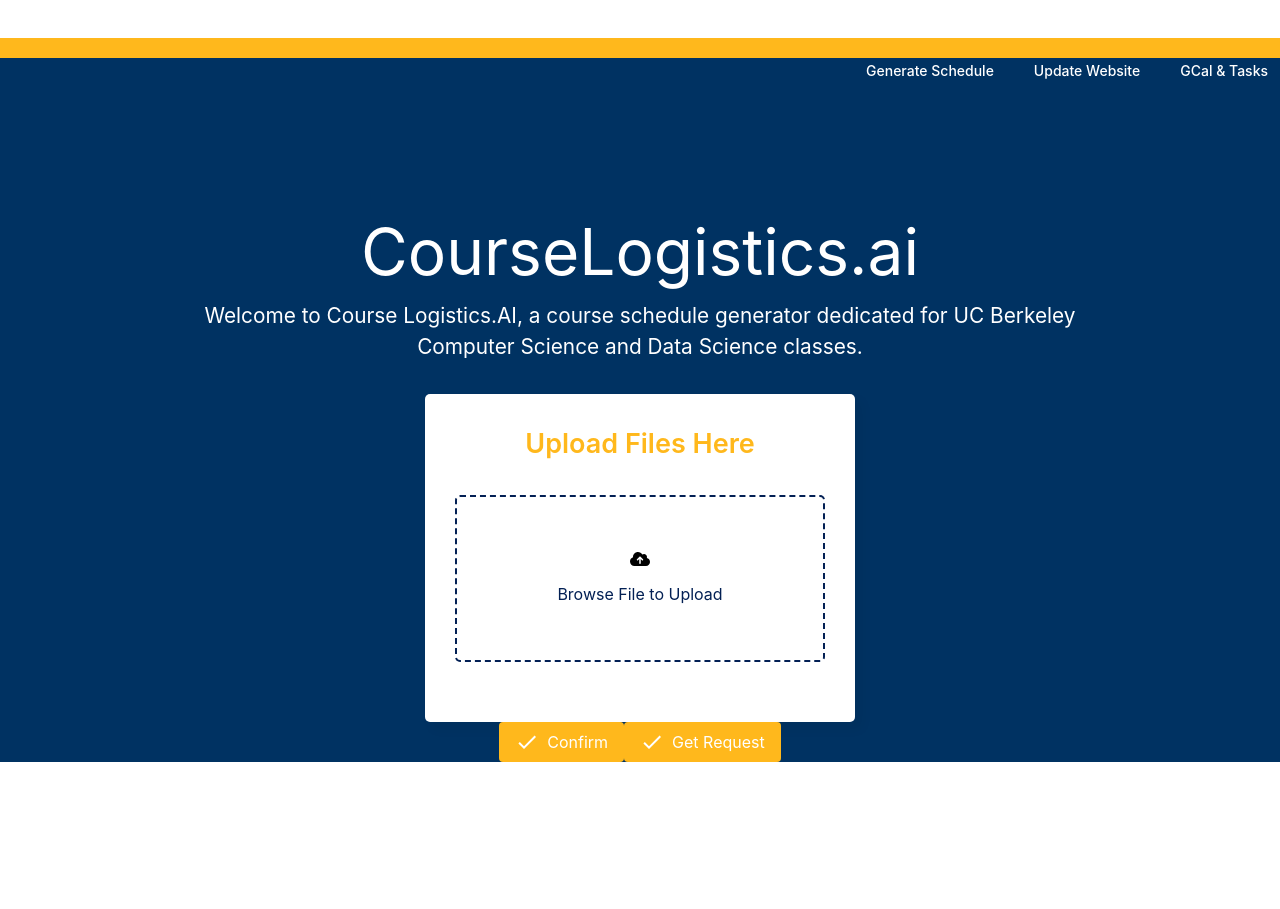
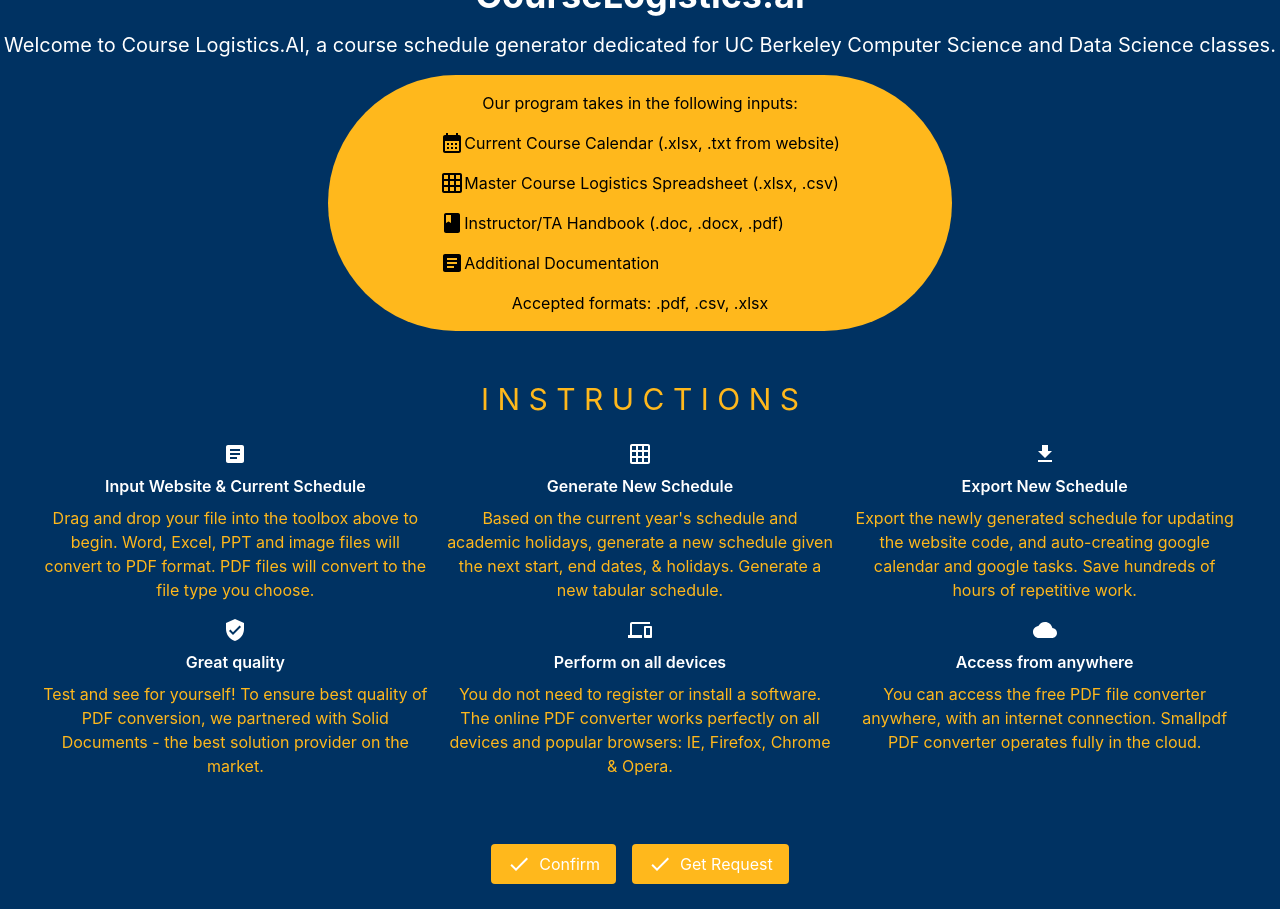
Before and after one commit to Mehul-Gandhi/CourseCraft, a React (Create React App) app in the folder my-app/: page / in a window 1280 px wide. Before the commit the page ends 800 px from the top, so only its background shows below. Built offline with nearby package versions, Linux system fonts and the light colour scheme.

Commit message:
Changes to the new home page

```diff
--- a/my-app/src/components/Banner.js
+++ b/my-app/src/components/Banner.js
@@ -1,12 +1,10 @@
 import React from 'react';
-import '../styles/Banner.css';
 
 function Banner({text}) {
   return (
-    <div className="banner">
-      <div className="banner-rectangle"></div>
-      <h1 className="banner-title">CourseLogistics.ai</h1>
-      <p className="banner-text">{text}</p>
+    <div className="flex flex-col items-center justify-center ">
+      <h1 className="text-4xl font-bold text-white mb-4">CourseLogistics.ai</h1>
+      <p className="text-xl text-white">{text}</p>
     </div>
   );
 }
--- a/my-app/src/components/FileUpload.js
+++ b/my-app/src/components/FileUpload.js
@@ -154,7 +154,11 @@
       <header>Upload Files Here</header>
 
       {/* Handle click area */}
-      <form onClick={handleClick}>
+      <form onClick={handleClick} onKeyPress={(e) => {
+            if (e.key === 'Enter') {
+                handleClick(e);
+            }
+        }} tabIndex="0" role="button" aria-label="File uploader">
         <input ref={fileInput} className="file-input" type="file" name="file" hidden onChange={handleChange} />
         <FontAwesomeIcon icon={faCloudUploadAlt} />
         <p>Browse File to Upload</p>
--- a/my-app/src/components/Instructions.js
+++ b/my-app/src/components/Instructions.js
@@ -20,16 +20,16 @@
         [CloudIcon, "Access from anywhere", "You can access the free PDF file converter anywhere, with an internet connection. Smallpdf PDF converter operates fully in the cloud."]
       ];
     return (
-      <div className="grid grid-cols-3 grid-rows-2 gap-4">
+      <div className="grid grid-cols-3 grid-rows-2 md:grid-cols-3  gap-4">
         {elements.map((el, index) => {
           const Icon = el[0]; // extract the icon component
           const title = el[1];
           const description = el[2];
 
           return (
-            <div key={index} style={{ margin: '25px', padding: '25px'}}>
+            <div key={index}>
               <Icon style={{color: '#ffffff'}} className="mb-2" />
-              <h2 style={{color: '#ffffff'}} className="text-lg font-semibold mb-2">{title}</h2>
+              <h2 style={{color: '#ffffff'}} className="text-md font-semibold mb-2">{title}</h2>
               <p style={{color: '#FFB81C'}} className="text-md">{description}</p>
             </div>
           );
@@ -39,8 +39,10 @@
   }
 
 export default function Instructions() {
-    return (<div className="App flex flex-col items-center justify-center h-screen w-screen  md:h-auto ">
-            <div className="bg-[#FFB81C] w-full md:w-1/2 h-50 rounded-full flex items-center justify-center p-4">
+
+  return (
+    <div className="flex flex-col items-center justify-center p-4 w-full">
+        <div className="bg-[#FFB81C] md:w-1/2 h-50 rounded-full flex items-center justify-center p-4">
             <div>
                 Our program takes in the following inputs:
                 <List>
@@ -49,11 +51,13 @@
                     <ListItem><BookIcon /> Instructor/TA Handbook (.doc, .docx, .pdf)</ListItem>
                     <ListItem><ArticleIcon /> Additional Documentation</ListItem>
                 </List>
-                    <div>Accepted formats: .pdf,.csv, .xlsx</div>
+                <div>Accepted formats: .pdf, .csv, .xlsx</div>
             </div>
         </div>
-            <div className="text-[#FFB81C] font-inter text-3xl"  style={{ marginTop: '50px'}}>I N S T R U C T I O N S</div>
+        <div className="text-[#FFB81C] font-inter text-3xl" style={{ marginTop: '50px' }}>I N S T R U C T I O N S</div>
+        <div style={{margin: "25px"}}>
           <Information />
          </div>
-    )
+    </div>
+);
 }
--- a/my-app/src/components/LandingPage.js
+++ b/my-app/src/components/LandingPage.js
@@ -7,6 +7,7 @@
 import CourseWebsiteInput from './CourseWebsiteInput';
 import Button from './buttons/Button';
 import FileUpload from './FileUpload';
+import Instructions from "./Instructions"
 
 import CheckIcon from '@mui/icons-material/Check';
 
@@ -96,10 +97,10 @@
       )}
 
       <Banner text={text}/>
+        <Instructions />
 
-      <FileUpload uploadData={uploadData} setUploadData={setUploadData} />
 
-      <div className="flex justify-center items-center">
+      <div className="flex justify-center items-center space-x-4" style={{margin: "25px"}}>
         <Button onClick={handleClick} icon={<CheckIcon />} text={"Confirm"}/>
         <Button onClick={getRequest} icon={<CheckIcon />} text={"Get Request"}/>
 
```
Also changed, not shown: 1 other file (tests, documents, lock files or other folders). Lines whose indentation alone changed are shown as unchanged.
